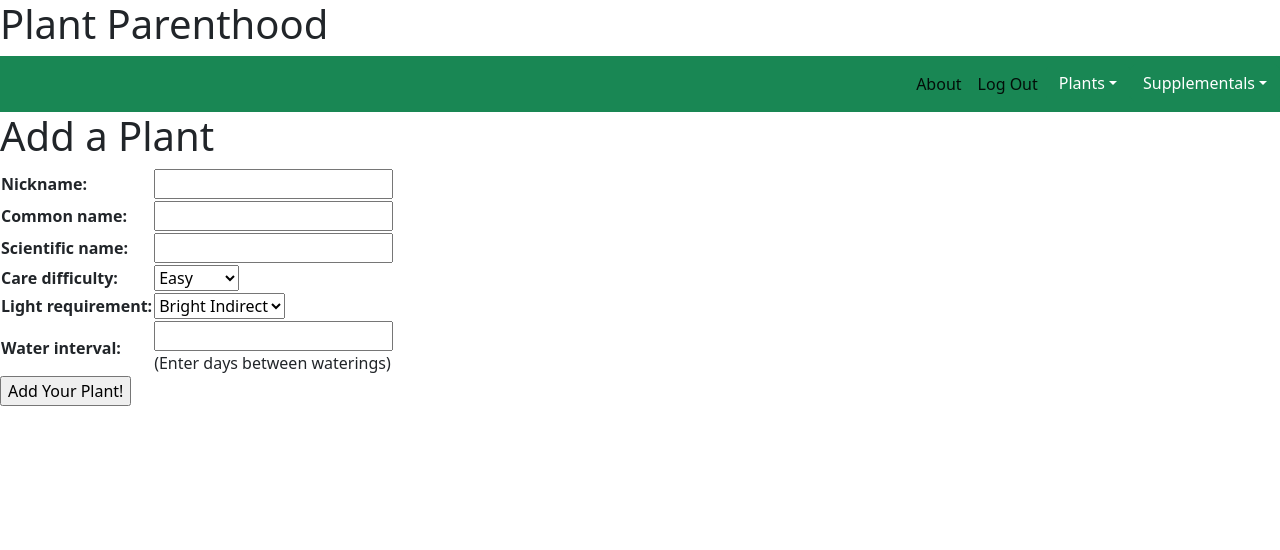
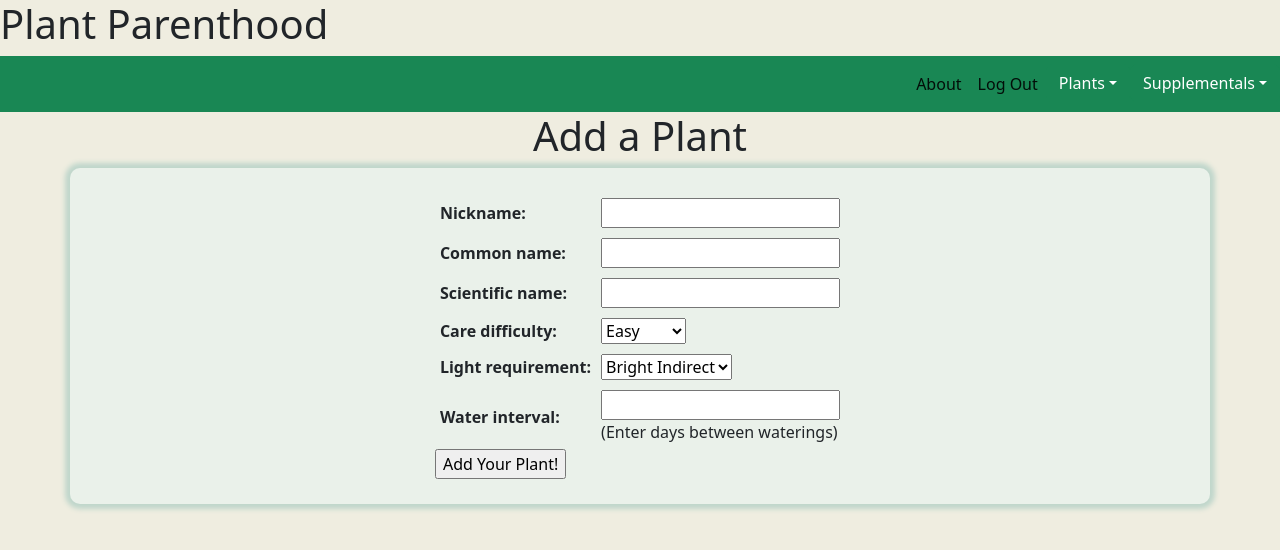
Before and after one commit to ngran4/Plant-Parenthood, a Django app: page /plants/create/ in a window 1280 px wide. Shown: the top 550 px of the page. Run offline with Django 4.2, Linux system fonts and the light colour scheme; the visitor is signed in with stand-in values (Sample User, id 1).

Commit message:
Add about page, change form styling

```diff
--- a/plantparenthood/main_app/static/css/style.css
+++ b/plantparenthood/main_app/static/css/style.css
@@ -158,3 +158,38 @@ body {
     right: -130px;
     z-index: 1;
 }
+
+/* about page */
+.row {
+    align-items: center;
+}
+
+h3 {
+    margin-bottom: 100px auto;
+    font-weight: 500;
+    line-height: 1.2;
+}
+
+.green-text {
+    color: green
+}
+
+.container {
+    display: flex;
+    flex-direction: column;
+    font-size: 16px;
+    border-radius: 10px;
+    box-shadow: 0px 0px 5px 5px #bfd6cb;
+    padding: 25px;
+    background-color: #eaf1ea;
+    align-items: center;
+}
+
+.about-container{
+    margin:20px;
+    padding:15px
+}
+table td,th {
+    padding: 5px;
+    text-align: left;
+}
--- a/plantparenthood/main_app/templates/base.html
+++ b/plantparenthood/main_app/templates/base.html
@@ -6,6 +6,7 @@
     <meta http-equiv="X-UA-Compatible" content="IE=edge">
     <meta name="viewport" content="width=device-width, initial-scale=1.0">
     <link href="https://cdn.jsdelivr.net/npm/bootstrap@5.2.0/dist/css/bootstrap.min.css" rel="stylesheet" integrity="sha384-gH2yIJqKdNHPEq0n4Mqa/HGKIhSkIHeL5AyhkYV8i59U5AR6csBvApHHNl/vI1Bx" crossorigin="anonymous">
+    <link rel="stylesheet" type="text/css" href="{% static 'css/style.css' %}">
 </head>
     <title>Document</title>
 </head>
--- a/plantparenthood/main_app/templates/main_app/plant_form.html
+++ b/plantparenthood/main_app/templates/main_app/plant_form.html
@@ -1,14 +1,16 @@
 {% extends 'base.html' %}
 
 {% block content %}
-
-<h1>Add a Plant</h1>
-<form action="" method="POST">
+  {% if object %}
+    <h1 class="text-center">Edit <span class="green-text">{{ object.nickname }}</span></h1>
+  {% else %}
+    <h1 class="text-center">Add a Plant</h1>
+  {% endif %}
+  <div class="container">
+  <form action="" method="POST">
     {% csrf_token %}
-    <table>
-        {{ form.as_table }}
-    </table>
-    <input type="submit" value="Add Your Plant!">
-</form>
-
+    <table>{{ form.as_table }}</table>
+    <input type="submit" value="Add Your Plant!" />
+  </form>
+<div>
 {% endblock %}
```
Also changed, not shown: plantparenthood/main_app/templates/about.html (+27 -6 lines), plantparenthood/main_app/templates/main_app/fertilizer_form.html (+6 -9 lines).
